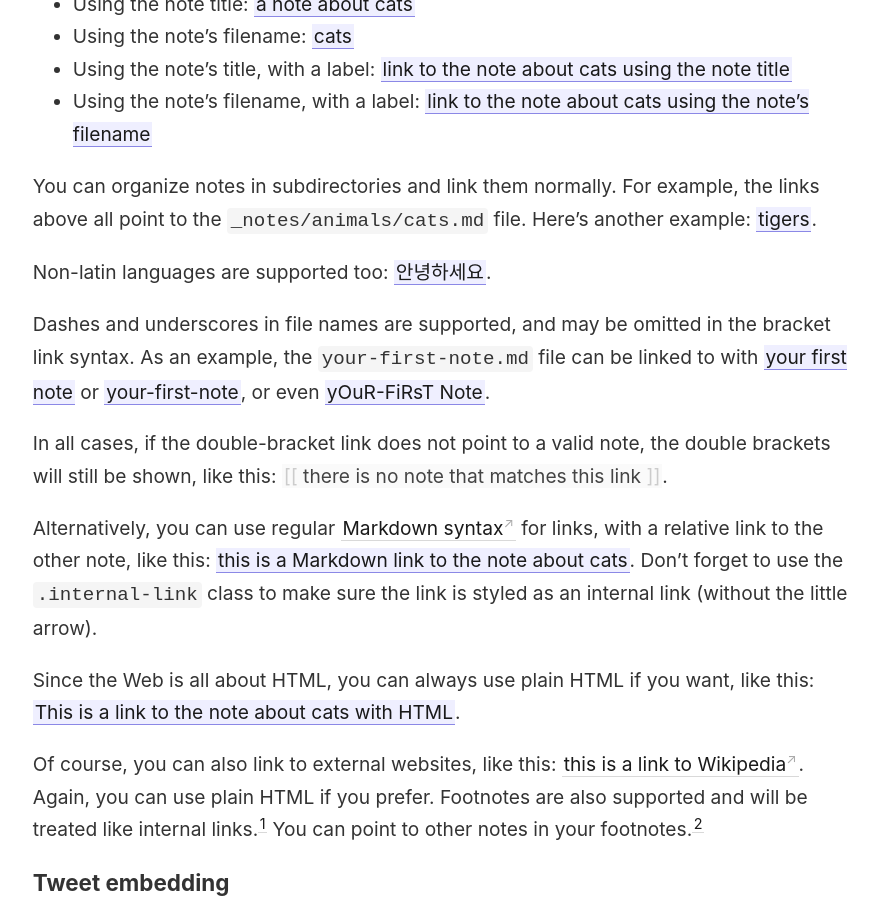
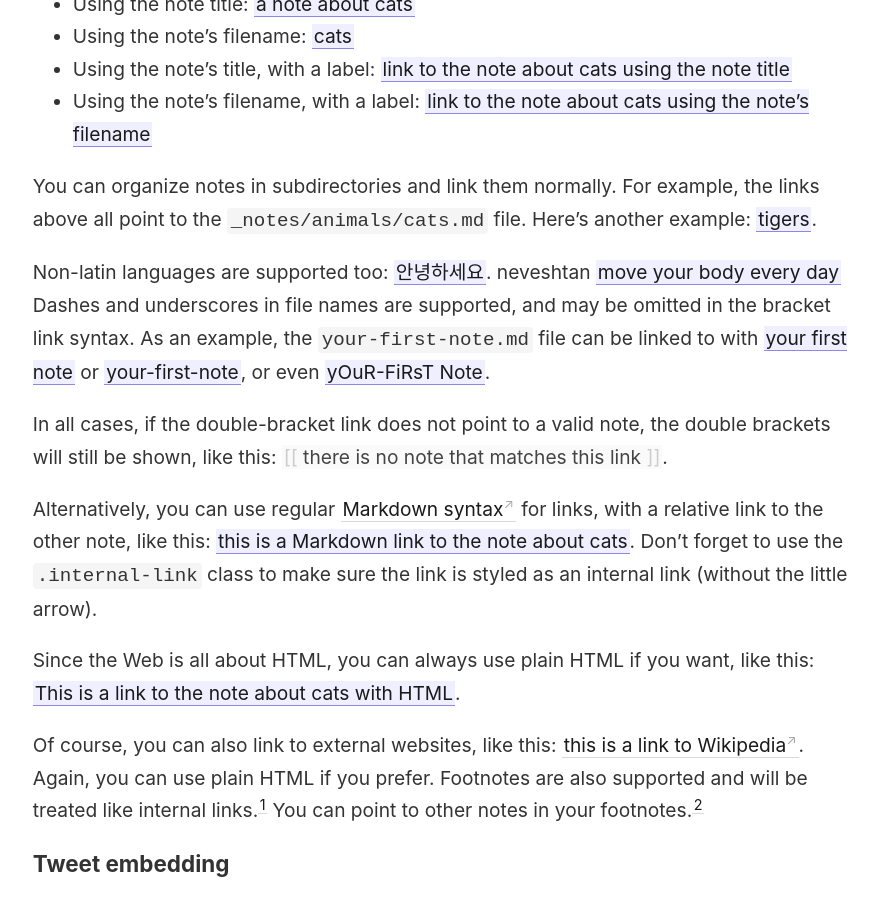
Before and after one commit to edrissss/digital-garden, a Jekyll site: the page built from _notes/your-first-note.md, in a window 1280 px wide and 900 px high, scrolled down 530 px. Shown: the whole window, without its empty margins (44-922 px from the left). Built offline with Jekyll 4.4.1, drawn with Linux system fonts in a browser that asks for light colours.

Commit message:
neveshtan

```diff
--- a/_notes/your-first-note.md
+++ b/_notes/your-first-note.md
@@ -18,7 +18,7 @@ To link to another note, you can use multiple syntaxes. The following four use t
 You can organize notes in subdirectories and link them normally. For example, the links above all point to the `_notes/animals/cats.md` file. Here's another example: [[tigers]].
 
 Non-latin languages are supported too: [[안녕하세요]].
-
+neveshtan [[move your body every day]]
 Dashes and underscores in file names are supported, and may be omitted in the bracket link syntax. As an example, the `your-first-note.md` file can be linked to with [[your first note]] or [[your-first-note]], or even [[yOuR-FiRsT Note]].
 
 In all cases, if the double-bracket link does not point to a valid note, the double brackets will still be shown, like this: [[there is no note that matches this link]].
```
